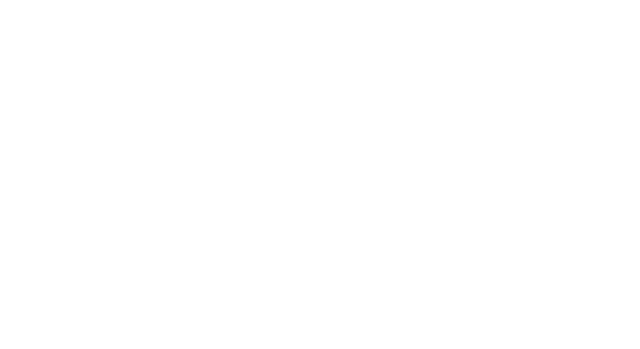
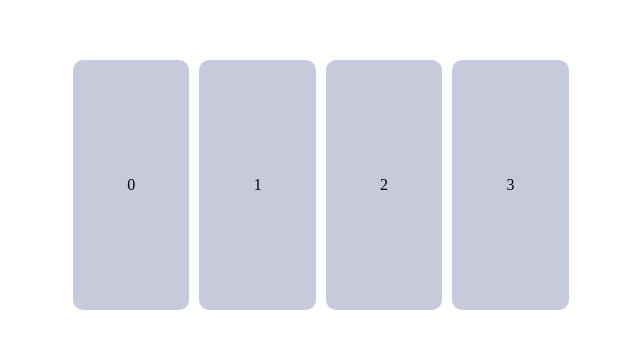
Before and after one commit to i-trust-you/wikid, a Next.js app: page / in a window 1280 px wide. Shown: the part 215-564 px from the top of the page, without its empty margins (317-957 px from the left). Built offline with nearby package versions, Linux system fonts and the light colour scheme; a web font is replaced by a local one.

Commit message:
first commit

```diff
--- /dev/null
+++ b/app/_components/general/Swiper.tsx
@@ -0,0 +1,103 @@
+import { Children, useCallback, useEffect, useLayoutEffect, useRef, useState } from "react";
+
+export default function Swiper(props: Readonly<React.PropsWithChildren & { gap: number; columns: number; sensitivity: number }>) {
+	const [width, setWidth] = useState(0);
+
+	const self = useRef<HTMLDivElement>(null);
+
+	useLayoutEffect(() => {
+		setWidth(self.current?.getBoundingClientRect().width ?? 0);
+	}, [props.gap, props.columns, props.children]);
+
+	useEffect(() => {
+		function handle() {
+			setWidth(self.current?.getBoundingClientRect().width ?? 0);
+		}
+		document.addEventListener("resize", handle);
+		return () => document.removeEventListener("resize", handle);
+	}, []);
+
+	const [offset, setOffset] = useState(0);
+
+	const [totalWidth, setTotalWidth] = useState(0);
+
+	useEffect(() => {
+		setTotalWidth((width / props.columns) * Children.count(props.children));
+	}, [width, props.columns, props.children]);
+
+	const [index, setIndex] = useState(0);
+
+	// console.log(width, (width / props.columns) * Children.count(props.children));
+	const [downX, setDownX] = useState<number>(NaN);
+	//
+	// handlers
+	//
+	function handle_down(value: number) {
+		setDownX(value + offset);
+	}
+	const handle_move = useCallback(
+		(value: number) => {
+			const delta = downX - value;
+
+			if ((index === 0 && delta <= 0) || (index === Children.count(props.children) - props.columns && 0 <= delta)) return;
+
+			const ratio = delta / (width / props.columns);
+
+			if (Math.abs(ratio) <= props.sensitivity) {
+				setOffset(delta);
+			}
+		},
+		[downX, index, props.children, props.columns, props.sensitivity, width],
+	);
+	const handle_up = useCallback(
+		(value: number) => {
+			setDownX(NaN);
+
+			if ((index === 0 && offset <= 0) || (index === Children.count(props.children) - props.columns && 0 <= offset)) return;
+
+			const ratio = offset / (width / props.columns);
+			if (Math.abs(ratio) <= props.sensitivity) setIndex(index + (0 < ratio ? 1 : -1));
+
+			setOffset(0);
+		},
+		[index, offset, props.children, props.columns, props.sensitivity, width],
+	);
+
+	useEffect(() => {
+		if (!isNaN(downX)) {
+			const handle = (event: MouseEvent) => {
+				handle_move(event.clientX);
+			};
+			window.addEventListener("mousemove", handle);
+			return () => window.removeEventListener("mousemove", handle);
+		}
+	}, [downX, handle_move]);
+
+	useEffect(() => {
+		if (!isNaN(downX)) {
+			const handle = (event: MouseEvent) => {
+				handle_up(event.clientX);
+			};
+			window.addEventListener("mouseup", handle);
+			return () => window.removeEventListener("mouseup", handle);
+		}
+	}, [downX, handle_up]);
+
+	return (
+		<div
+			ref={self}
+			className="h-full w-full overflow-hidden"
+			onMouseDown={(event) => handle_down(event.clientX)}
+			onTouchStart={(event) => handle_down(event.touches[0].clientX)}
+			onTouchMove={(event) => handle_move(event.changedTouches[0].clientX)}
+			onTouchEnd={(event) => handle_up(event.changedTouches[0].clientX)}
+		>
+			<div
+				className="flex h-full transition-transform [&>*]:grow"
+				style={{ gap: props.gap, width: totalWidth, transform: `translateX(-${(width / props.columns) * index + offset}px)` }}
+			>
+				{props.children}
+			</div>
+		</div>
+	);
+}
--- a/app/page.tsx
+++ b/app/page.tsx
@@ -1,3 +1,19 @@
+"use client";
+
+import Swiper from "@/_components/general/Swiper";
+
 export default function Page() {
-	return <></>;
+	return (
+		<main className="flex h-screen w-screen items-center justify-center">
+			<div className="h-[250px] w-[500px]">
+				<Swiper gap={10} columns={4} sensitivity={0.45}>
+					{new Array(7).fill(null).map((_, index) => (
+						<div key={index} className="flex items-center justify-center rounded-[10px] bg-gray-300 select-none">
+							{index}
+						</div>
+					))}
+				</Swiper>
+			</div>
+		</main>
+	);
 }
```
